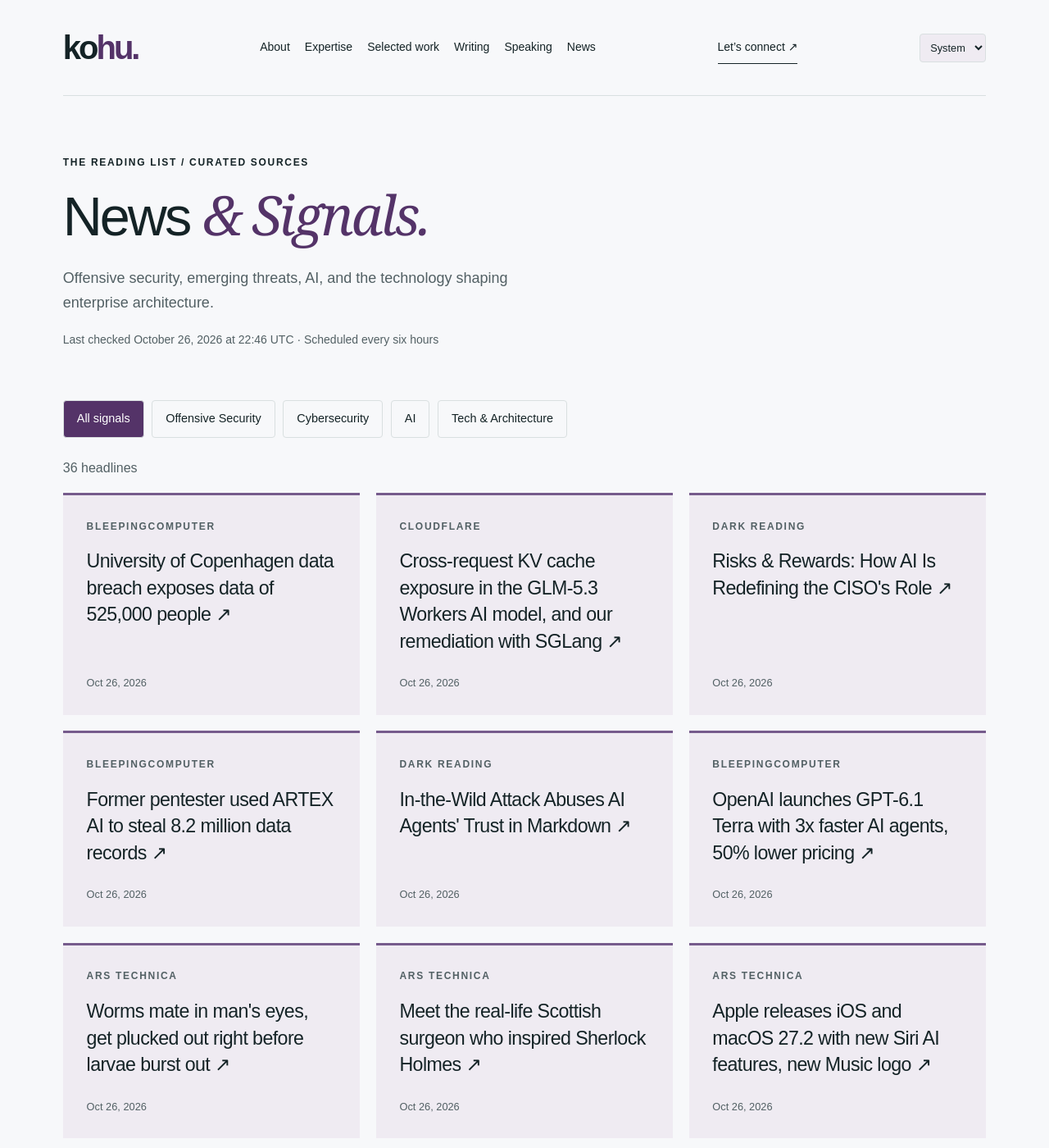
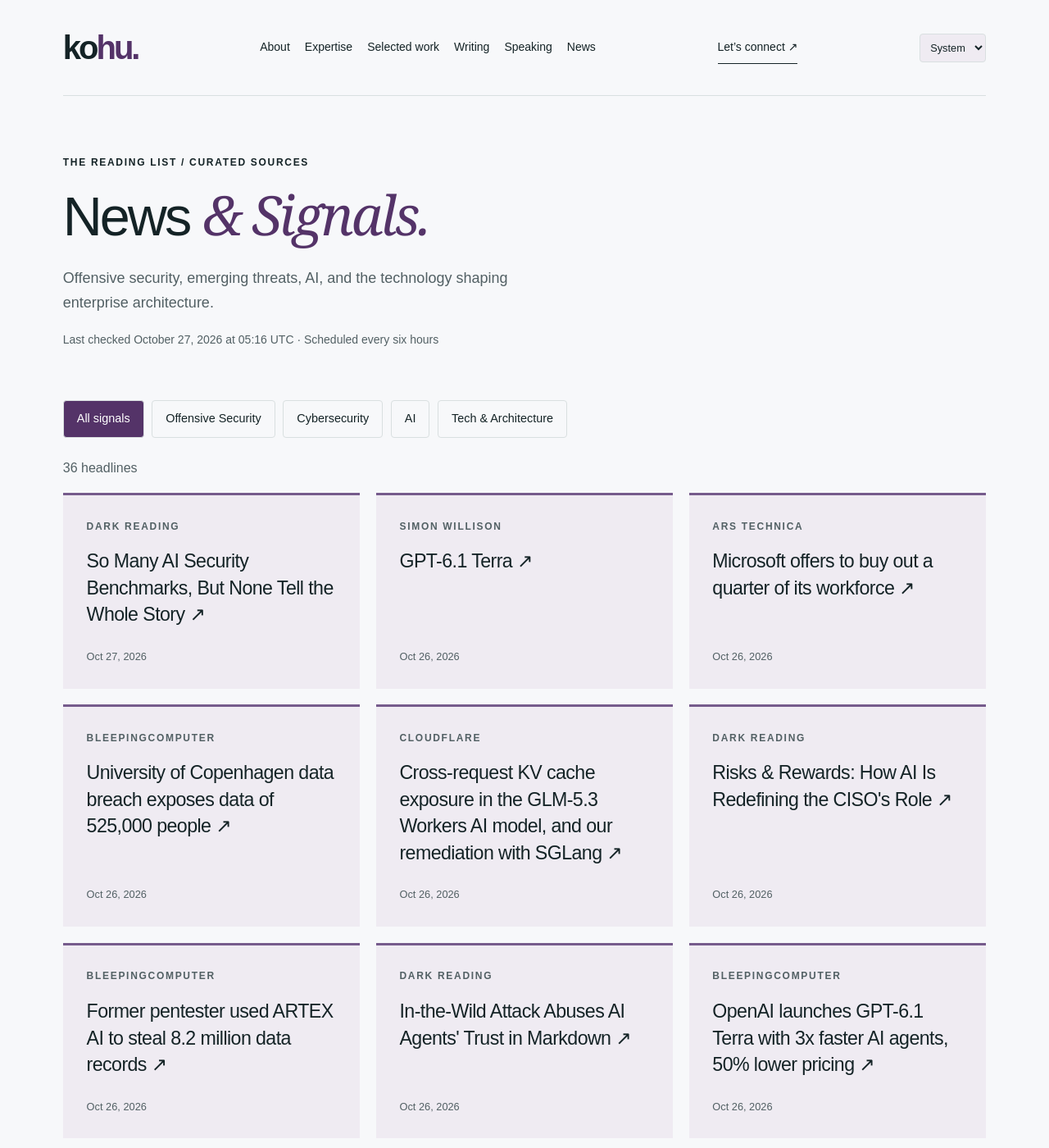
Before and after one commit to hntk/hntk.github.io, a Jekyll site: the page built from news/index.html, in a window 1280 px wide and 1400 px high. Shown: the whole window at 82% size. Built offline with Jekyll 4.4.1, drawn with Linux system fonts in a browser that asks for light colours; part of the change alters nothing that is shown; some of the changed text lies outside the part shown.

Commit message:
Refresh News and Signals

```diff
--- a/_data/news.json
+++ b/_data/news.json
@@ -1,6 +1,30 @@
 {
-  "updated": "2026-10-26T22:46:22.833444+00:00",
+  "updated": "2026-10-27T05:16:59.786953+00:00",
   "items": [
+    {
+      "title": "So Many AI Security Benchmarks, But None Tell the Whole Story",
+      "url": "https://www.darkreading.com/cybersecurity-analytics/benchmarking-security-of-ai-models-poses-challenges",
+      "published": "2026-10-27T00:26:50+00:00",
+      "source": "Dark Reading",
+      "source_id": "dark-reading",
+      "category": "cybersecurity"
+    },
+    {
+      "title": "GPT-6.1 Terra",
+      "url": "https://simonwillison.net/2026/Oct/26/gpt-61-terra/",
+      "published": "2026-10-26T23:53:07+00:00",
+      "source": "Simon Willison",
+      "source_id": "simon-willison",
+      "category": "ai"
+    },
+    {
+      "title": "Microsoft offers to buy out a quarter of its workforce",
+      "url": "https://arstechnica.com/gadgets/2026/10/microsoft-offers-voluntary-buyouts-to-60000-employees/",
+      "published": "2026-10-26T22:36:06+00:00",
+      "source": "Ars Technica",
+      "source_id": "ars-technica",
+      "category": "tech-architecture"
+    },
     {
       "title": "University of Copenhagen data breach exposes data of 525,000 people",
       "url": "https://www.bleepingcomputer.com/news/security/university-of-copenhagen-data-breach-exposes-data-of-525-000-people/",
@@ -66,14 +90,6 @@
       "category": "tech-architecture"
     },
     {
-      "title": "Apple releases iOS and macOS 27.2 with new Siri AI features, new Music logo",
-      "url": "https://arstechnica.com/apple/2026/10/apple-releases-ios-and-macos-27-2-with-new-siri-ai-features-new-music-logo/",
-      "published": "2026-10-26T20:04:16+00:00",
-      "source": "Ars Technica",
-      "source_id": "ars-technica",
-      "category": "tech-architecture"
-    },
-    {
       "title": "Quoting Jason Koebler",
       "url": "https://simonwillison.net/2026/Oct/26/jason-koebler/",
       "published": "2026-10-26T19:00:25+00:00",
@@ -82,12 +98,12 @@
       "category": "ai"
     },
     {
-      "title": "'Gheist' Weaponizes GitHub Tokens to Steal Cloud Secrets",
-      "url": "https://www.darkreading.com/cyberattacks-data-breaches/gheist-stolen-github-tokens-cloud-secrets",
-      "published": "2026-10-26T18:01:40+00:00",
-      "source": "Dark Reading",
-      "source_id": "dark-reading",
-      "category": "cybersecurity"
+      "title": "webframe: evaluated as a scraper and a sandbox",
+      "url": "https://simonwillison.net/2026/Oct/26/webframe-evaluation/",
+      "published": "2026-10-26T16:15:00+00:00",
+      "source": "Simon Willison",
+      "source_id": "simon-willison",
+      "category": "ai"
     },
     {
       "title": "The US Government Is Hiding a Secret Court Ruling About How It Spies on Americans",
@@ -106,28 +122,12 @@
       "category": "cybersecurity"
     },
     {
-      "title": "Seam Cutter",
-      "url": "https://simonwillison.net/2026/Oct/25/seam-cutter/",
-      "published": "2026-10-25T15:10:19+00:00",
-      "source": "Simon Willison",
-      "source_id": "simon-willison",
-      "category": "ai"
-    },
-    {
       "title": "The PHP Meltdown Shows How AI Makes Bugs More Exploitable",
       "url": "https://www.wired.com/story/kernel-panic-the-php-meltdown-shows-how-ai-makes-bugs-more-exploitable/",
       "published": "2026-10-24T12:00:00+00:00",
       "source": "WIRED Security",
       "source_id": "wired",
       "category": "cybersecurity"
-    },
-    {
-      "title": "battledrones v14: Compass Rose, a four player map",
-      "url": "https://simonwillison.net/2026/Oct/24/battledrones/",
-      "published": "2026-10-24T03:59:57+00:00",
-      "source": "Simon Willison",
-      "source_id": "simon-willison",
-      "category": "ai"
     },
     {
       "title": "Origin Range Requests: Serving large files without range-request tuning",
@@ -295,79 +295,79 @@
       "id": "ars-technica",
       "name": "Ars Technica",
       "status": "ok",
-      "last_success": "2026-10-26T22:46:22.833444+00:00"
+      "last_success": "2026-10-27T05:16:59.786953+00:00"
     },
     {
       "id": "bleepingcomputer",
       "name": "BleepingComputer",
       "status": "ok",
-      "last_success": "2026-10-26T22:46:22.833444+00:00"
+      "last_success": "2026-10-27T05:16:59.786953+00:00"
     },
     {
       "id": "cloudflare",
       "name": "Cloudflare",
       "status": "ok",
-      "last_success": "2026-10-26T22:46:22.833444+00:00"
+      "last_success": "2026-10-27T05:16:59.786953+00:00"
     },
     {
       "id": "dark-reading",
       "name": "Dark Reading",
       "status": "ok",
-      "last_success": "2026-10-26T22:46:22.833444+00:00"
+      "last_success": "2026-10-27T05:16:59.786953+00:00"
     },
     {
       "id": "hugging-face",
       "name": "Hugging Face",
       "status": "ok",
-      "last_success": "2026-10-26T22:46:22.833444+00:00"
+      "last_success": "2026-10-27T05:16:59.786953+00:00"
     },
     {
       "id": "microsoft-research",
       "name": "Microsoft Research",
       "status": "ok",
-      "last_success": "2026-10-26T22:46:22.833444+00:00"
+      "last_success": "2026-10-27T05:16:59.786953+00:00"
     },
     {
       "id": "nvidia",
       "name": "NVIDIA",
       "status": "ok",
-      "last_success": "2026-10-26T22:46:22.833444+00:00"
+      "last_success": "2026-10-27T05:16:59.786953+00:00"
     },
     {
       "id": "portswigger",
       "name": "PortSwigger Research",
       "status": "ok",
-      "last_success": "2026-10-26T22:46:22.833444+00:00"
+      "last_success": "2026-10-27T05:16:59.786953+00:00"
     },
     {
       "id": "schneier",
       "name": "Schneier on Security",
       "status": "ok",
-      "last_success": "2026-10-26T22:46:22.833444+00:00"
+      "last_success": "2026-10-27T05:16:59.786953+00:00"
     },
     {
       "id": "simon-willison",
       "name": "Simon Willison",
       "status": "ok",
-      "last_success": "2026-10-26T22:46:22.833444+00:00"
+      "last_success": "2026-10-27T05:16:59.786953+00:00"
     },
     {
       "id": "specterops",
       "name": "SpecterOps",
       "status": "ok",
-      "last_success": "2026-10-26T22:46:22.833444+00:00"
+      "last_success": "2026-10-27T05:16:59.786953+00:00"
     },
     {
       "id": "trail-of-bits",
       "name": "Trail of Bits",
       "status": "ok",
-      "last_success": "2026-10-26T22:46:22.833444+00:00"
+      "last_success": "2026-10-27T05:16:59.786953+00:00"
     },
     {
       "id": "wired",
       "name": "WIRED Security",
       "status": "ok",
-      "last_success": "2026-10-26T22:46:22.833444+00:00"
+      "last_success": "2026-10-27T05:16:59.786953+00:00"
     }
   ]
 }
```
